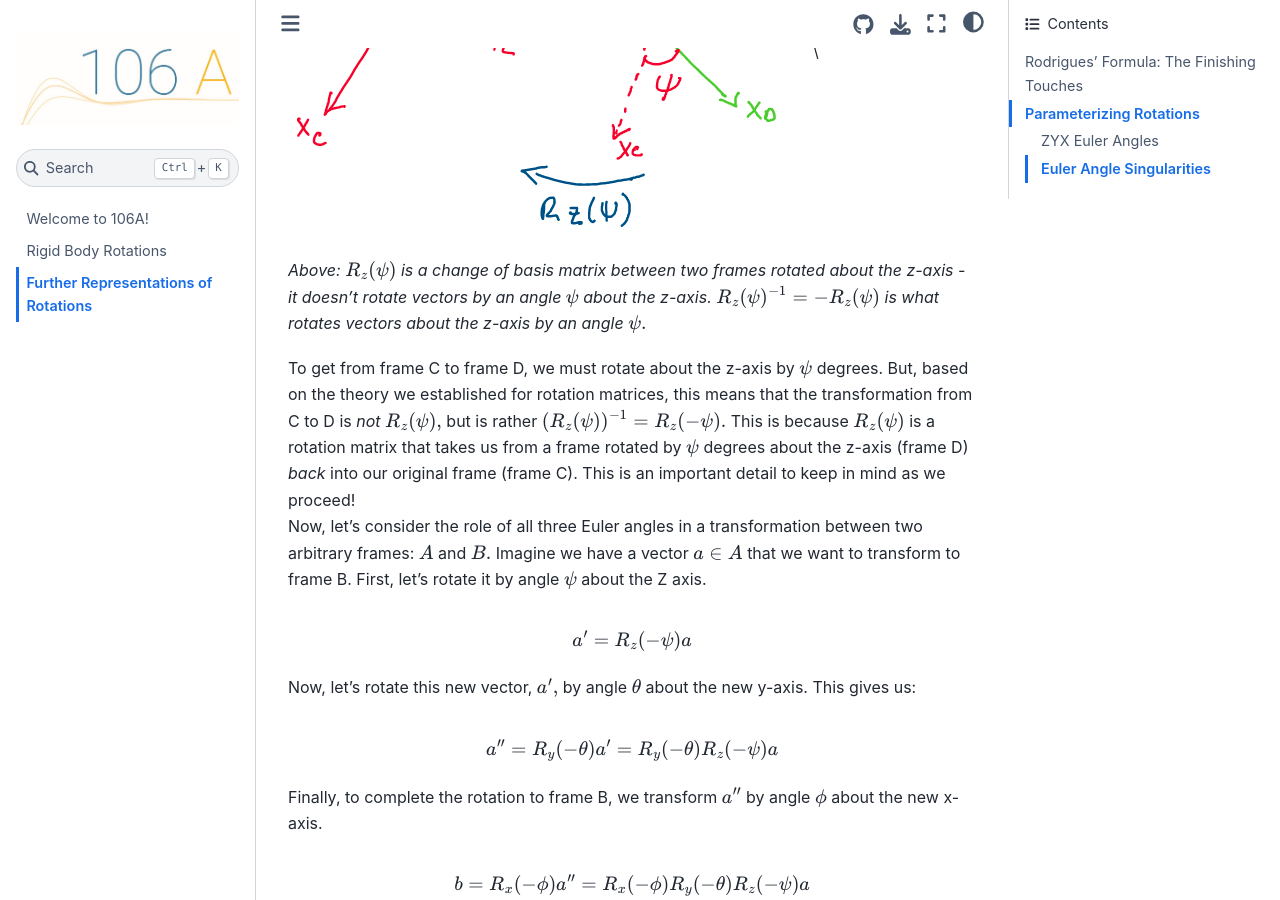
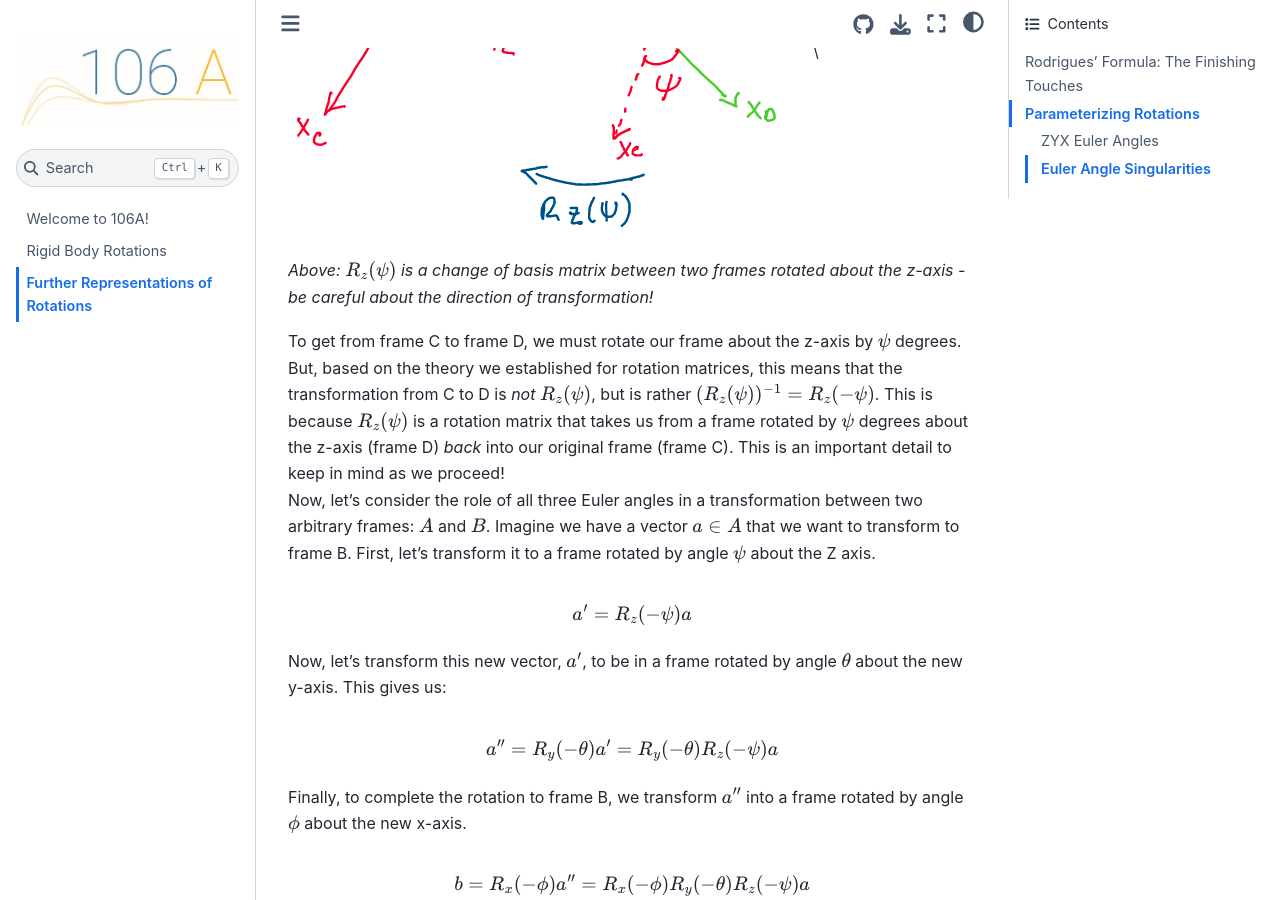
Before and after one commit to ucb-ee106/ee106a_jupyterbook, a Jupyter Book: the page built from further_repr.md, in a window 1280 px wide and 900 px high, scrolled down 11424 px. Built offline with Jupyter Book 1.0.4 settings and Sphinx 7.4.7 and the Sphinx Book theme 1.1.4, drawn with Linux system fonts in a browser that asks for light colours.

Commit message:
Updated description

```diff
--- a/further_repr.md
+++ b/further_repr.md
@@ -545,38 +545,23 @@ mean. Consider the image below:
 
 ![image](images/cd_euler.png)\
 
-*Above: $R_z(\psi)$ is a change of basis matrix between two frames
-rotated about the z-axis - it doesn't rotate vectors by an angle $\psi$
-about the z-axis. $R_z(\psi)^{-1} = -R_z(\psi)$ is what rotates vectors
-about the z-axis by an angle $\psi.$*
+*Above: $R_z(\psi)$ is a change of basis matrix between two frames rotated about the z-axis - be careful about the direction of transformation!*
 
 
-To get from frame C to frame D, we must rotate about the z-axis by
-$\psi$ degrees. But, based on the theory we established for rotation
-matrices, this means that the transformation from C to D is *not*
-$R_z(\psi),$ but is rather $(R_z(\psi))^{-1} = R_z(-\psi).$ This is
-because $R_z(\psi)$ is a rotation matrix that takes us from a frame
-rotated by $\psi$ degrees about the z-axis (frame D) *back* into our
-original frame (frame C). This is an important detail to keep in mind as
-we proceed!\
-Now, let's consider the role of all three Euler angles in a
-transformation between two arbitrary frames: $A$ and $B.$ Imagine we
-have a vector $a \in A$ that we want to transform to frame B. First,
-let's rotate it by angle $\psi$ about the Z axis.
+To get from frame C to frame D, we must rotate our frame about the z-axis by $\psi$ degrees. But, based on the theory we established for rotation matrices, this means that the transformation from C to D is *not* $R_z(\psi)$, but is rather $(R_z(\psi))^{-1} = R_z(-\psi)$. This is because $R_z(\psi)$ is a rotation matrix that takes us from a frame rotated by $\psi$ degrees about the z-axis (frame D) *back* into our original frame (frame C). This is an important detail to keep in mind as we proceed!\
+Now, let's consider the role of all three Euler angles in a transformation between two arbitrary frames: $A$ and $B$. Imagine we have a vector $a \in A$ that we want to transform to frame B. First, let's transform it to a frame rotated by angle $\psi$ about the Z axis.
 
 $$\begin{aligned}
     a' = R_z(-\psi)a
 \end{aligned}$$
 
-Now, let's rotate this new vector, $a',$ by angle
-$\theta$ about the new y-axis. This gives us:
+Now, let's transform this new vector, $a'$, to be in a frame rotated by angle $\theta$ about the new y-axis. This gives us:
 
 $$\begin{aligned}
     a'' = R_y(-\theta)a' = R_y(-\theta)R_z(-\psi)a
 \end{aligned}$$
 
-Finally, to complete the rotation to frame B, we
-transform $a''$ by angle $\phi$ about the new x-axis.
+Finally, to complete the rotation to frame B, we transform $a''$ into a frame rotated by angle $\phi$ about the new x-axis.
 
 $$\begin{aligned}
     b = R_x(-\phi)a'' = R_x(-\phi)R_y(-\theta)R_z(-\psi)a
```
Also changed, not shown: 5 other files.
